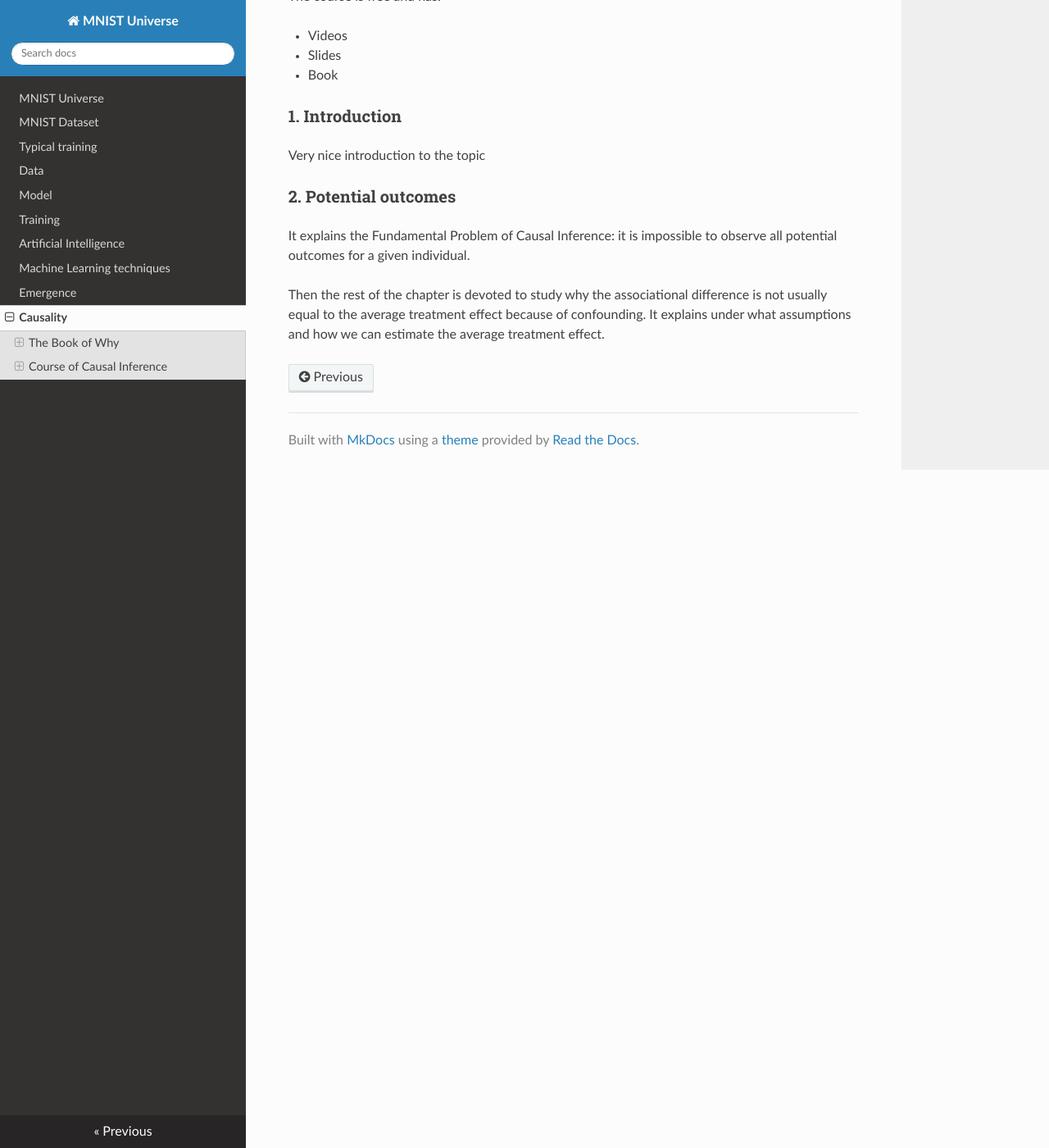
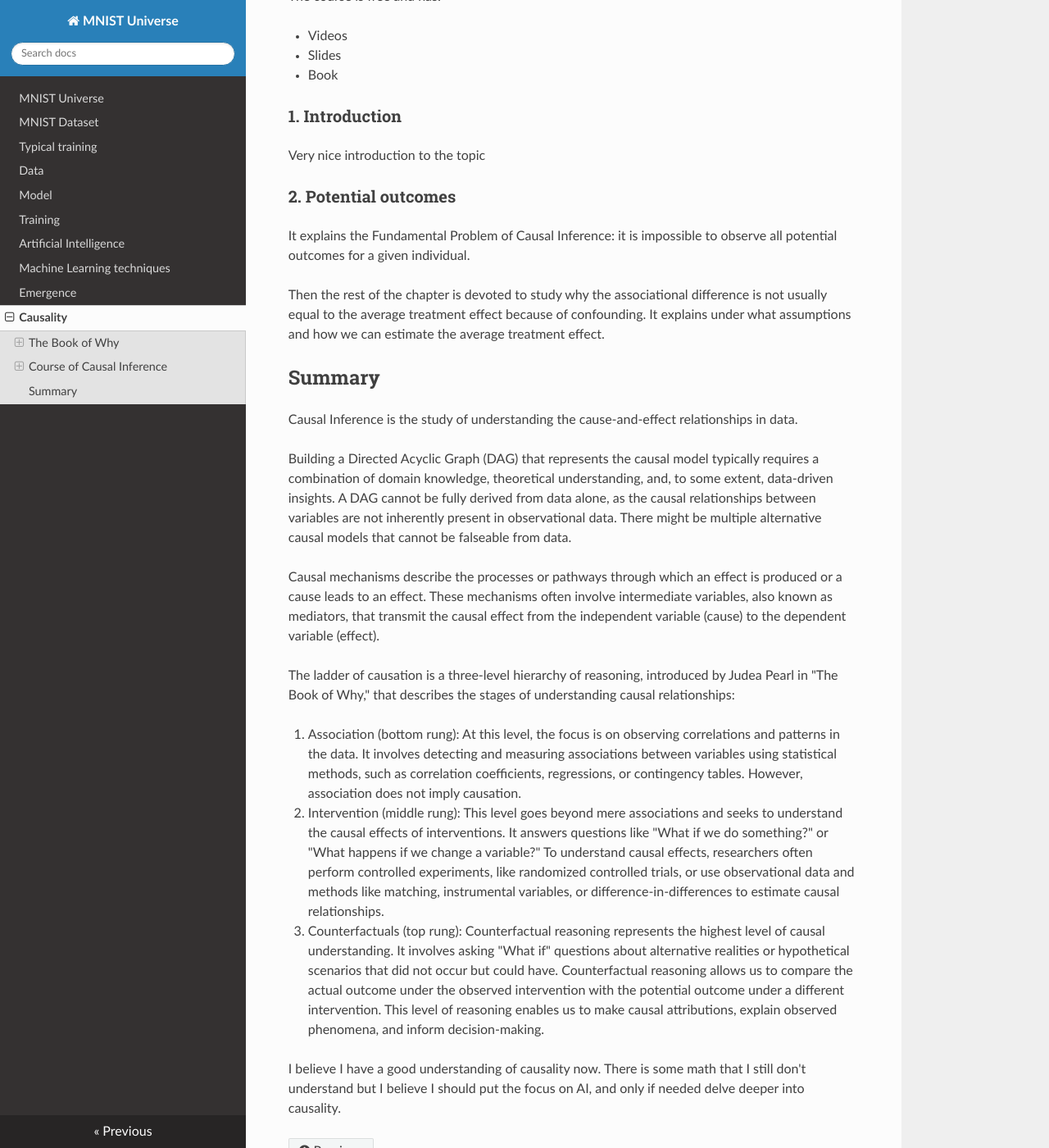
Before and after one commit to ironbar/mnist_universe, an MkDocs documentation site: the page built from docs/08_causality.md, in a window 1280 px wide and 1400 px high, scrolled down 13491 px. Shown: the whole window at 82% size. Built offline with MkDocs 1.6.1, drawn with Linux system fonts in a browser that asks for light colours; nearby versions of some CDN libraries; formulas are drawn with MathJax 3.

Commit message:
Update 08_causality.md

```diff
--- a/docs/08_causality.md
+++ b/docs/08_causality.md
@@ -424,3 +424,20 @@ Very nice introduction to the topic
 It explains the Fundamental Problem of Causal Inference: it is impossible to observe all potential outcomes for a given individual.
 
 Then the rest of the chapter is devoted to study why the associational difference is not usually equal to the average treatment effect because of confounding. It explains under what assumptions and how we can estimate the average treatment effect.
+
+## Summary
+
+Causal Inference is the study of understanding the cause-and-effect relationships in data.
+
+Building a Directed Acyclic Graph (DAG) that represents the causal model typically requires a combination of domain knowledge, theoretical understanding, and, to some extent, data-driven insights. A DAG cannot be fully derived from data alone, as the causal relationships between variables are not inherently present in observational data.
+There might be multiple alternative causal models that cannot be falseable from data.
+
+Causal mechanisms describe the processes or pathways through which an effect is produced or a cause leads to an effect. These mechanisms often involve intermediate variables, also known as mediators, that transmit the causal effect from the independent variable (cause) to the dependent variable (effect).
+
+The ladder of causation is a three-level hierarchy of reasoning, introduced by Judea Pearl in "The Book of Why," that describes the stages of understanding causal relationships:
+
+1. Association (bottom rung): At this level, the focus is on observing correlations and patterns in the data. It involves detecting and measuring associations between variables using statistical methods, such as correlation coefficients, regressions, or contingency tables. However, association does not imply causation.
+1. Intervention (middle rung): This level goes beyond mere associations and seeks to understand the causal effects of interventions. It answers questions like "What if we do something?" or "What happens if we change a variable?" To understand causal effects, researchers often perform controlled experiments, like randomized controlled trials, or use observational data and methods like matching, instrumental variables, or difference-in-differences to estimate causal relationships.
+1. Counterfactuals (top rung): Counterfactual reasoning represents the highest level of causal understanding. It involves asking "What if" questions about alternative realities or hypothetical scenarios that did not occur but could have. Counterfactual reasoning allows us to compare the actual outcome under the observed intervention with the potential outcome under a different intervention. This level of reasoning enables us to make causal attributions, explain observed phenomena, and inform decision-making.
+
+I believe I have a good understanding of causality now. There is some math that I still don't understand but I believe I should put the focus on AI, and only if needed delve deeper into causality.
```
